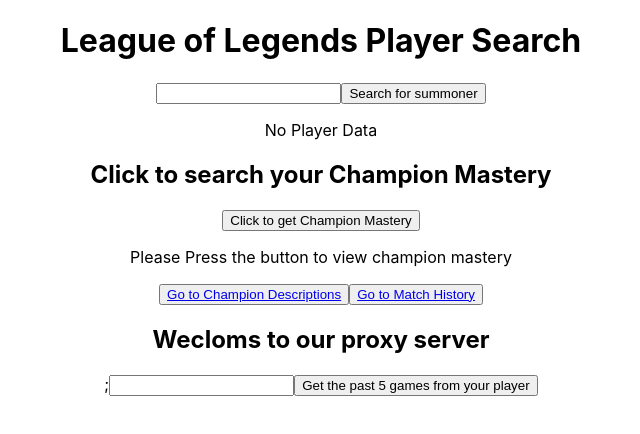
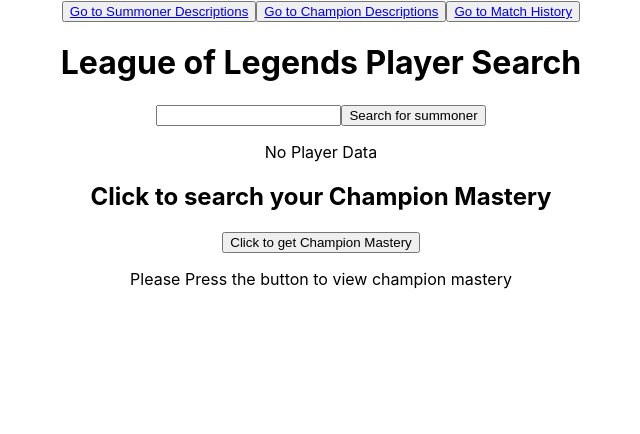
Before and after one commit to ConnorEndsley/ProjectEvolution, a React (Create React App) app: page /Summoner in a window 1280 px wide. Shown: the top 434 px of the page, without its empty margins (319-959 px from the left). Built offline with nearby package versions, Linux system fonts and the light colour scheme.

Commit message:
added navbar, functional components

```diff
--- a/proxyServer.js
+++ b/proxyServer.js
@@ -7,7 +7,7 @@
 
 app.use(cors());
 
-const API_KEY = 'RGAPI-cb2c1336-d4d6-48f1-bcf6-5320fb5545e4';
+const API_KEY = 'RGAPI-dbdca186-887d-4199-8965-2eb8eb062890';
 
 function getPlayerPUUID(playerName){
     return axios.get("https://na1.api.riotgames.com/lol/summoner/v4/summoners/by-name/" + playerName + "?api_key=" + API_KEY)
--- a/src/Components/App.js
+++ b/src/Components/App.js
@@ -16,27 +16,33 @@
 
 
   return (
+    <div className="App">
     <BrowserRouter>
 
-    <div className="App">
+
       <>
-      <div>
+      {/* <div>
         <Summoner searchText={searchText} setSearchText={setSearchText} playerData={playerData} setPlayerData={setPlayerData}></Summoner>
       </div>
+      <div>
+    <MatchHistory searchText={searchText} setSearchText={setSearchText} gameList={gameList} setGameList={setGameList}></MatchHistory>
+  </div> */}
       <div className='routes'>
+        <button className='summonerButton'><Link id="link" to="/Summoner">Go to Summoner Descriptions</Link></button>
         <button className='championButton'><Link id="link" to="/Champions">Go to Champion Descriptions</Link></button>
         <button className='matchHistoryButton'><Link id="link" to="/MatchHistory">Go to Match History</Link></button>
         <Routes>
+        <Route path="/Summoner" element={<Summoner searchText={searchText} setSearchText={setSearchText} playerData={playerData} setPlayerData={setPlayerData}></Summoner>}/>
         <Route path="/Champions" element={<Champions></Champions>}/>
-        <Route path="/MatchHistory" element={<MatchHistory></MatchHistory>}/>
+        <Route path="/MatchHistory" element={<MatchHistory searchText={searchText} setSearchText={setSearchText} gameList={gameList} setGameList={setGameList}></MatchHistory>
+}/>
         </Routes>
       </div>
-  <div>
-    <MatchHistory searchText={searchText} setSearchText={setSearchText} gameList={gameList} setGameList={setGameList}></MatchHistory>
-  </div>
+
       </>
+
+    </BrowserRouter>
     </div>
-    </BrowserRouter>
   );
 }
 
--- a/src/Components/Champions.js
+++ b/src/Components/Champions.js
@@ -24,7 +24,7 @@
 
     function getChampionByName(event) {
         // Set up the correct API call
-        const API_KEY = 'RGAPI-740b0bef-ae50-4bab-911c-3cafb28acace'
+        const API_KEY = 'RGAPI-dbdca186-887d-4199-8965-2eb8eb062890'
         const championApiCall = 'http://ddragon.leagueoflegends.com/cdn/12.11.1/data/en_US/champion.json';
 
         // handle the API call
@@ -50,7 +50,7 @@
         <button onClick={event=> getChampionByName(event)}> Search for a champion</button>
         {JSON.stringify(champion) !== '{}' ?
         <>
-        {/* <p>Champion Name: {champion}</p> */}
+        <p>Champion Name: {champion}</p>
         </>
         :
         <><p>No Player Data</p></>
--- a/src/Components/MatchHistory.js
+++ b/src/Components/MatchHistory.js
@@ -1,29 +1,39 @@
-import React, {useState} from 'react';
+import React, {useEffect, useState} from 'react';
 import axios from 'axios';
 import '../matchHistory.css'
 
 const MatchHistory = (props) => {
     const{searchText, setSearchText, gameList, setGameList} = props;
 
+    console.log('hitting here in component')
+
+  //   useEffect(() => { (async () => {
+  //     const allRoutines = await getPlayerGames();
+  //     setGameList(allRoutines);
+  // })();
+  // });
+
     const getPlayerGames = (event) => {
         console.log('hitting here')
         axios.get("http://localhost:4000/past5games", { params: { username: searchText }})
         .then(function(response){
+          console.log("inside function");
           setGameList(response.data)
         }).catch(function(error) {
           console.log(error)
         })
       }
 
-      console.log(gameList)
     return (
         <div>
 
 <div>
-          <h2> Wecloms to our proxy server</h2>;
+          <h2> Enter summoner name to get match history</h2>
           <input type="text" onChange={event => setSearchText(event.target.value)}></input>
           <button onClick={getPlayerGames}>Get the past 5 games from your player</button>
-          {gameList.length !== 0 ?
+          {gameList.length === 0 ?
+<p>Sorry, you have no match history!</p>
+        :
         <>
         <p>Here are your last 5 games!</p>
         {
@@ -34,7 +44,7 @@
             <div>
               {gameData.info.participants.map((data, participantIndex) =>
               <div className='summoner-match'>
-                <p>Summoner: {participantIndex + 1}: {data.summonerName}, KDA {data.kills} / {data.deaths} / {data.assists} / <img width="50" height="50" src={"http://ddragon.leagueoflegends.com/cdn/12.12.1/img/champion/" + data.championName + ".png"}></img></p>
+              <p>Summoner: {participantIndex + 1}: {data.summonerName}, KDA {data.kills} / {data.deaths} / {data.assists} / Champion: <img width="50" height="50" src={"http://ddragon.leagueoflegends.com/cdn/12.12.1/img/champion/" + data.championName + ".png"}></img></p>
 
               </div>
               )}
@@ -42,10 +52,7 @@
           </>)
         }
         </>
-
-        :
-        <>
-        </>}
+}
         </div>
         </div>
     )
--- a/src/Components/Summoner.js
+++ b/src/Components/Summoner.js
@@ -5,7 +5,7 @@
 const Summoner = (props) => {
     const {searchText, setSearchText, playerData, setPlayerData} = props;
     const [champData, setChampData] = useState({});
-    const API_KEY = 'RGAPI-cb2c1336-d4d6-48f1-bcf6-5320fb5545e4'
+    const API_KEY = 'RGAPI-dbdca186-887d-4199-8965-2eb8eb062890'
 
 
     function serachForPlayer(event) {
```
Lines whose indentation alone changed are shown as unchanged.
